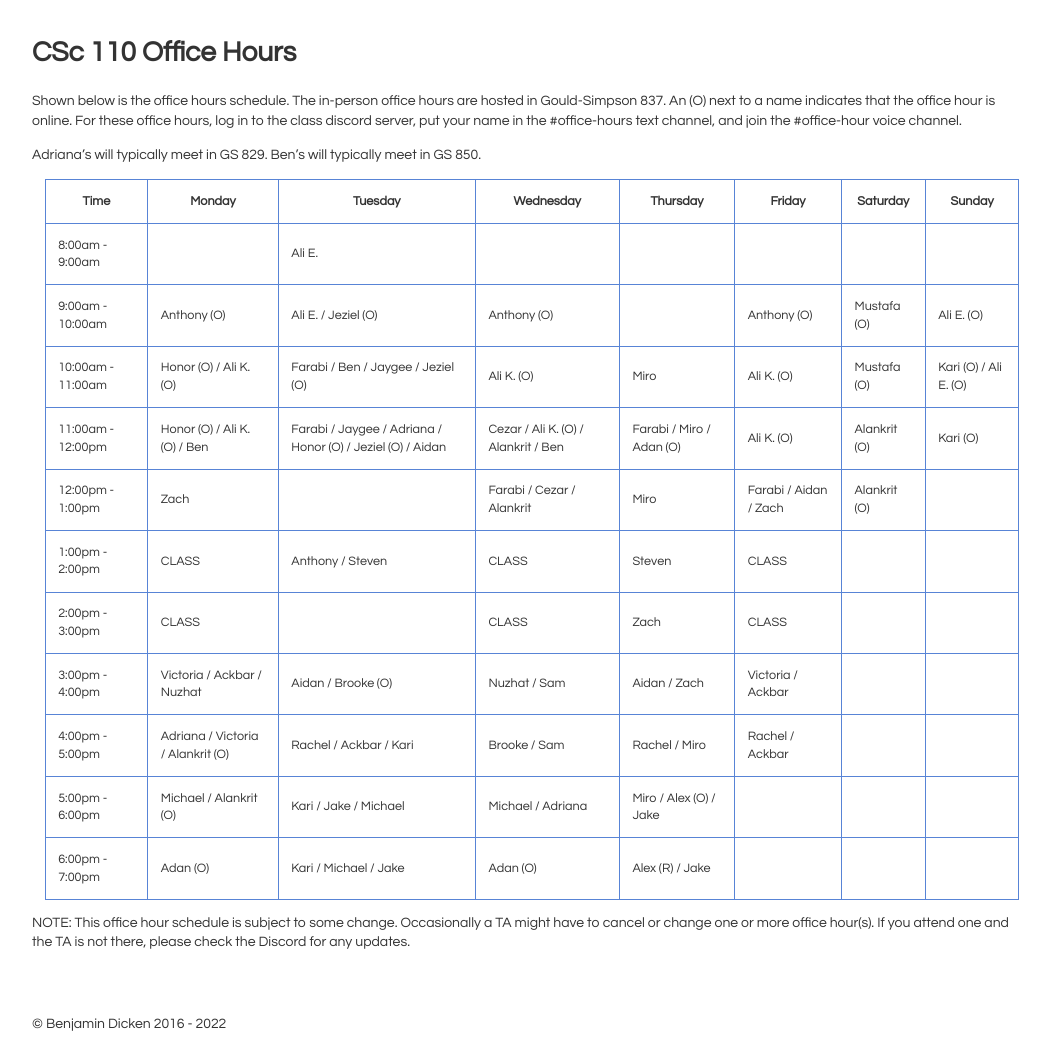
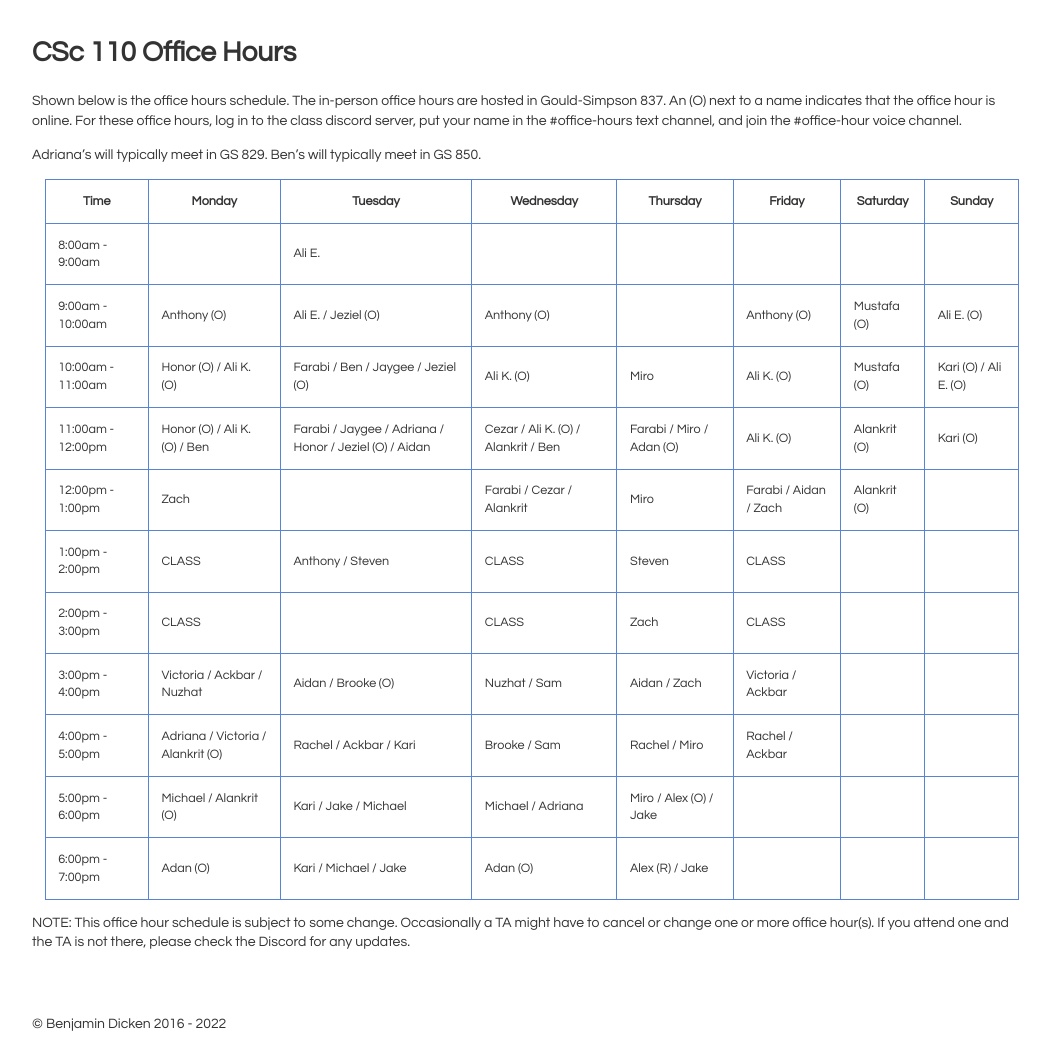
Before and after one commit to bddicken/cs110fall2022website, a Jekyll site: the page built from office_hours/index.md, in a window 1280 px wide. Shown: the whole page, without its empty margins (108-1158 px from the left). Built offline with Jekyll 4.4.1, drawn with Linux system fonts in a browser that asks for light colours.

```diff
--- a/office_hours/index.md
+++ b/office_hours/index.md
@@ -30,7 +30,7 @@ Ben's will typically meet in GS 850.
 | 8:00am - 9:00am   | | Ali E. | | | | | |
 | 9:00am - 10:00am  | Anthony (O) | Ali E. / Jeziel (O) | Anthony (O) | | Anthony (O) | Mustafa (O) | Ali E. (O) |
 | 10:00am - 11:00am | Honor (O) / Ali K. (O) | Farabi / Ben / Jaygee / Jeziel (O) | Ali K. (O) | Miro | Ali K. (O) | Mustafa (O) | Kari (O) / Ali E. (O) |
-| 11:00am - 12:00pm | Honor (O) / Ali K. (O) / Ben | Farabi / Jaygee / Adriana / Honor (O) / Jeziel (O) / Aidan | Cezar / Ali K. (O)  / Alankrit / Ben | Farabi / Miro / Adan (O) | Ali K. (O) | Alankrit (O) | Kari (O) |
+| 11:00am - 12:00pm | Honor (O) / Ali K. (O) / Ben | Farabi / Jaygee / Adriana / Honor / Jeziel (O) / Aidan | Cezar / Ali K. (O)  / Alankrit / Ben | Farabi / Miro / Adan (O) | Ali K. (O) | Alankrit (O) | Kari (O) |
 | 12:00pm - 1:00pm  | Zach | | Farabi / Cezar / Alankrit | Miro | Farabi / Aidan / Zach | Alankrit (O) | |
 | 1:00pm - 2:00pm   | CLASS | Anthony / Steven | CLASS | Steven | CLASS | | |
 | 2:00pm - 3:00pm   | CLASS | | CLASS | Zach | CLASS | | |
```
